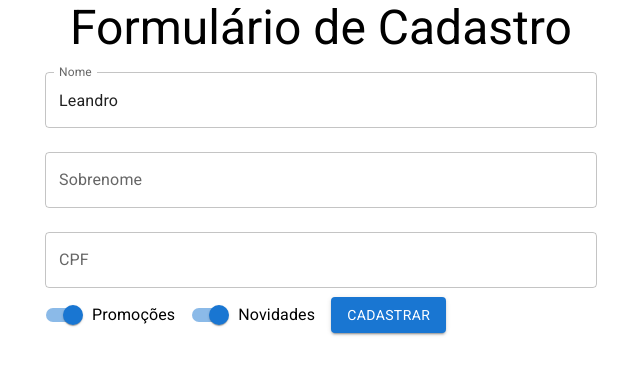
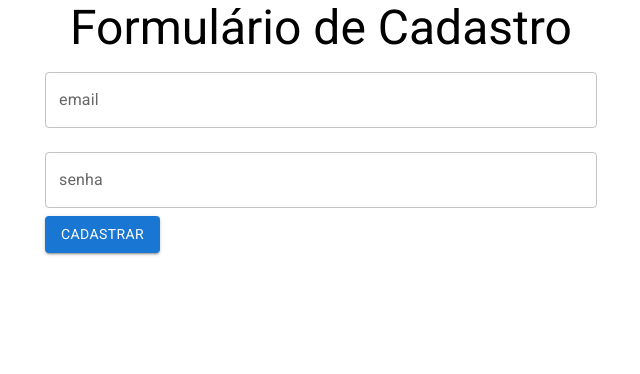
Before and after one commit to leandrobrlopes/formulario-react, a React (Create React App) app: page / in a window 1280 px wide. Shown: the top 374 px of the page, without its empty margins (319-959 px from the left). Built offline with nearby package versions, Linux system fonts and the light colour scheme.

Commit message:
colocando switch

```diff
--- /dev/null
+++ b/src/components/FormularioCadastro/DadosEntrega.jsx
@@ -0,0 +1,52 @@
+import React from "react";
+import { TextField, Button } from "@mui/material";
+
+function DadosEntrega(){
+    return(
+        <form>
+            <TextField
+                id="cep"
+                label="CEP"
+                type="number"
+                variant="outlined"
+                margin="normal"
+
+            />
+            <TextField
+                id="endereco"
+                label="Endereço"
+                type="text"
+                variant="outlined"
+                margin="normal"
+                fullWidth
+            />
+            <TextField
+                id="numero"
+                label="Número"
+                type="number"
+                variant="outlined"
+                margin="normal"
+                fullWidth
+            />
+            <TextField
+                id="estado"
+                label="Estado"
+                type="text"
+                variant="outlined"
+                margin="normal"
+
+            />
+            <TextField
+                id="cidade"
+                label="Cidade"
+                type="text"
+                variant="outlined"
+                margin="normal"
+
+            />
+            <Button type="submit" variant="contained" color="primary" fullWidth>Finalizar Cadastro</Button>
+        </form>
+    );
+}
+
+export default DadosEntrega;
--- /dev/null
+++ b/src/components/FormularioCadastro/DadosPessoais.jsx
@@ -0,0 +1,32 @@
+import React, {useState} from "react";
+import { Button, TextField, Switch, FormControlLabel } from "@mui/material";
+
+
+function DadosPessoais({aoEnviar, validarCPF}){
+    const [nome, setNome] = useState("Leandro");
+    const [sobrenome, setSobrenome] = useState("");
+    const [cpf, setCpf] = useState("");
+    const [promocoes, setPromocoes] = useState(true);
+    const [novidades, setNovidades] = useState(true);
+    const [erros, setErros] = useState({cpf:{valido:true, texto:""}})
+    return(
+        <form onSubmit={(event) => {event.preventDefault(); aoEnviar({nome, sobrenome, cpf, novidades, promocoes});}}>
+            <TextField value={nome} onChange={event => { setNome(event.target.value); }} id="nome" label="Nome" variant="outlined" margin="normal" fullWidth />
+            <TextField value={sobrenome} onChange={event => {setSobrenome(event.target.value); }} id="sobrenome" label="Sobrenome" variant="outlined" margin="normal" fullWidth />
+            <TextField value={cpf} onChange={event => {setCpf(event.target.value); }} onBlur={(event) =>{const ehValido = validarCPF(cpf); setErros({cpf:ehValido})}} error={!erros.cpf.valido} helperText={erros.cpf.texto} id="cpf" label="CPF" variant="outlined" margin="normal" fullWidth />
+
+            <FormControlLabel label="Promoções" control={<Switch checked={promocoes} onChange={(event) =>{
+                setPromocoes(event.target.checked)
+            }} name="promocoes"  />} />
+
+            <FormControlLabel label="Novidades" control={<Switch checked={novidades} onChange={(event) =>{
+                setNovidades(event.target.checked)
+            }} name="novidades"  />} />
+
+            <Button type="submit" variant="contained" color="primary">Cadastrar</Button>
+        </form>
+    );
+
+}
+
+export default DadosPessoais;
--- /dev/null
+++ b/src/components/FormularioCadastro/DadosUsuario.jsx
@@ -0,0 +1,30 @@
+import { Button, TextField } from "@mui/material";
+import React from "react";
+
+function DadosUsuario(){
+    return(
+        <form>
+            <TextField
+                id="email"
+                label="email"
+                type="email"
+                variant="outlined"
+                margin="normal"
+                fullWidth
+            />
+            <TextField
+                id="senha"
+                label="senha"
+                type="password"
+                variant="outlined"
+                margin="normal"
+                fullWidth
+            />
+            <Button type="submit" variant="contained" color="primary">
+                Cadastrar
+            </Button>
+        </form>
+    );
+}
+
+export default DadosUsuario;
--- a/src/components/FormularioCadastro/FormularioCadastro.jsx
+++ b/src/components/FormularioCadastro/FormularioCadastro.jsx
@@ -1,32 +1,35 @@
 import React, {useState} from "react";
-import { Button, TextField, Switch, FormControlLabel } from "@mui/material";
+import DadosPessoais from "./DadosPessoais";
+import DadosUsuario from "./DadosUsuario";
+import DadosEntrega from "./DadosEntrega";
+import { Typography } from "@mui/material";
 
 
 function FormularioCadastro({aoEnviar, validarCPF}){
-    const [nome, setNome] = useState("Leandro");
-    const [sobrenome, setSobrenome] = useState("");
-    const [cpf, setCpf] = useState("");
-    const [promocoes, setPromocoes] = useState(true);
-    const [novidades, setNovidades] = useState(true);
-    const [erros, setErros] = useState({cpf:{valido:true, texto:""}})
+    const [etapaAtual, setEtapaAtual] = useState(0);
+
+    function formularioAtual(etapa){
+        switch(etapa){
+            case 0:
+                return <DadosUsuario />
+            case 1:
+                return <DadosPessoais aoEnviar={aoEnviar} validarCPF={validarCPF} />
+            case 2:
+                return <DadosEntrega />
+            default:
+                return <Typography>Erro ao selecionar formulário</Typography>
+        }
+    }
+
     return(
-        <form onSubmit={(event) => {event.preventDefault(); aoEnviar({nome, sobrenome, cpf, novidades, promocoes});}}>
-            <TextField value={nome} onChange={event => { setNome(event.target.value); }} id="nome" label="Nome" variant="outlined" margin="normal" fullWidth />
-            <TextField value={sobrenome} onChange={event => {setSobrenome(event.target.value); }} id="sobrenome" label="Sobrenome" variant="outlined" margin="normal" fullWidth />
-            <TextField value={cpf} onChange={event => {setCpf(event.target.value); }} onBlur={(event) =>{const ehValido = validarCPF(cpf); setErros({cpf:ehValido})}} error={!erros.cpf.valido} helperText={erros.cpf.texto} id="cpf" label="CPF" variant="outlined" margin="normal" fullWidth />
+        <>
+            { formularioAtual(etapaAtual) }
 
-            <FormControlLabel label="Promoções" control={<Switch checked={promocoes} onChange={(event) =>{
-                setPromocoes(event.target.checked)
-            }} name="promocoes"  />} />
-
-            <FormControlLabel label="Novidades" control={<Switch checked={novidades} onChange={(event) =>{
-                setNovidades(event.target.checked)
-            }} name="novidades"  />} />
-
-            <Button type="submit" variant="contained" color="primary">Cadastrar</Button>
-        </form>
+        </>
     );
 
 }
 
+
+
 export default FormularioCadastro;
```
